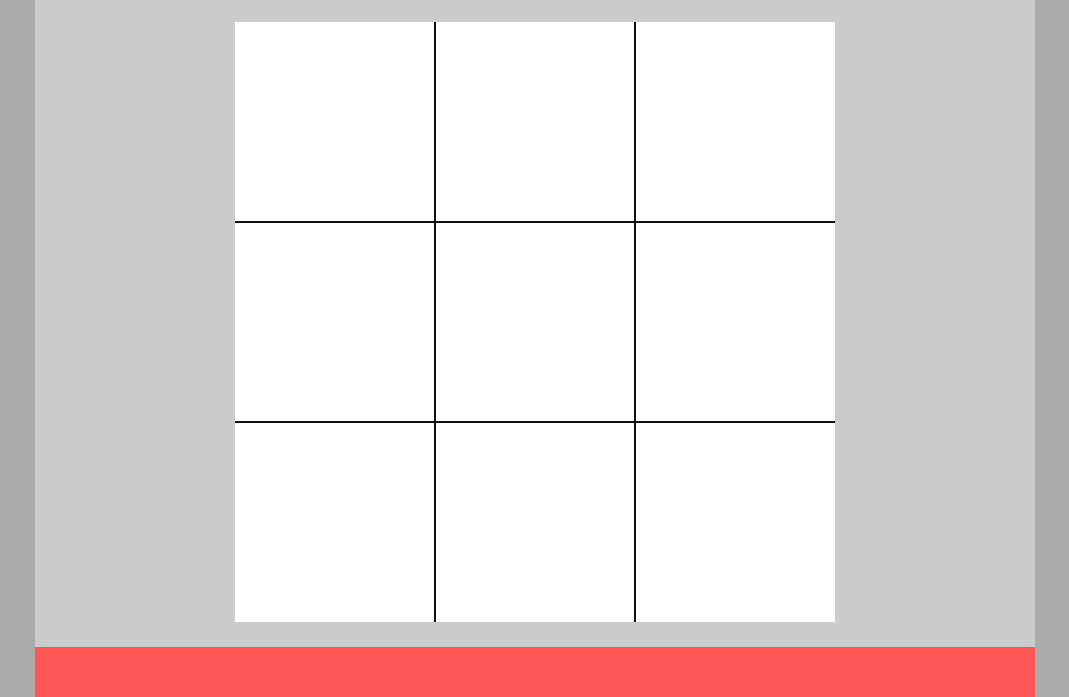
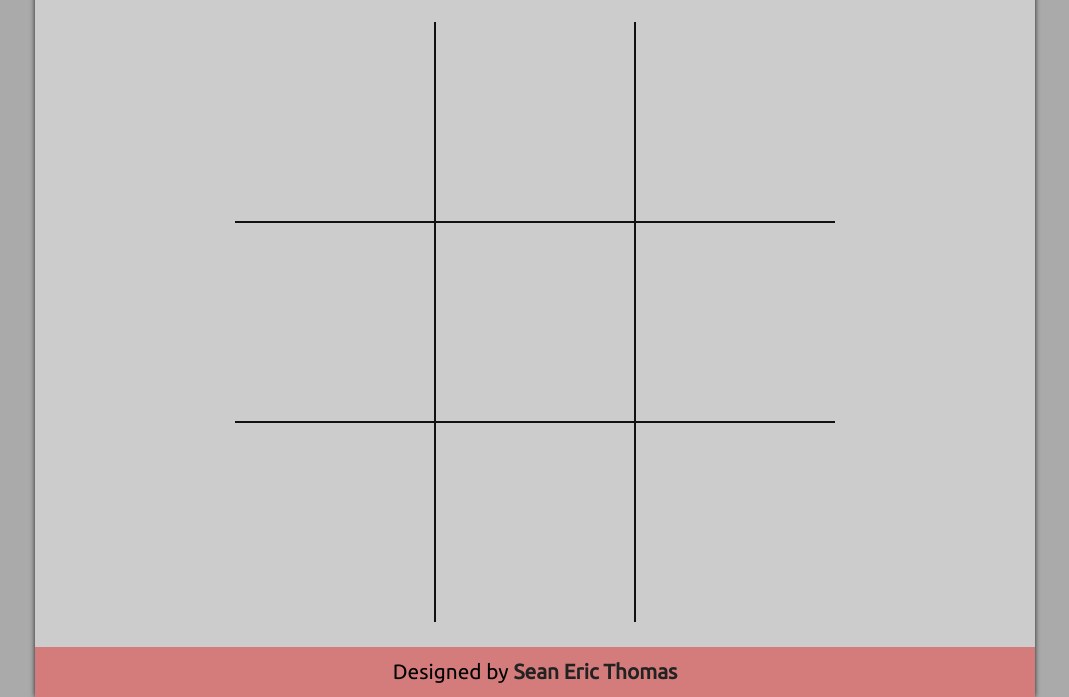
Before and after one commit to MongrelArchitect/tic-tac-toe, a website: page index.html in a window 1280 px wide. Shown: the part 103-800 px from the top of the page, without its empty margins (105-1174 px from the left). Drawn offline with Linux system fonts and the light colour scheme.

Commit message:
Tweak styling

```diff
--- a/index.html
+++ b/index.html
@@ -29,7 +29,14 @@
           <div class="grid-cell" data-index="8"></div>
         </div>
       </div>
-      <div class="footer"></div>
+      <div class="footer">
+        <p>
+          Designed by
+          <a target="_blank" href="http://www.seanericthomas.com"
+            >Sean Eric Thomas</a
+          >
+        </p>
+      </div>
     </div>
     <script src="./script.js"></script>
   </body>
--- a/styles/style.css
+++ b/styles/style.css
@@ -12,6 +12,7 @@ body {
 }
 
 .container {
+  box-shadow: 0 0 5px #222;
   display: grid;
   grid-template-rows: 100px 1fr 50px;
   height: 100%;
@@ -29,8 +30,20 @@ body {
 }
 
 .footer {
-  background: #f55;
+  align-items: center;
+  background: rgba(255, 80, 80, 0.5);
+  display: flex;
+  flex-direction: column;
+  font-size: 1.3rem;
   grid-area: 3 / 1 / 4 / 2;
+  justify-content: center;
+  text-align: center;
+}
+
+.footer  a {
+  color: #222;
+  font-weight: bold;
+  text-decoration: none;
 }
 
 .game {
@@ -40,7 +53,7 @@ body {
   gap: 2px;
   grid-template: repeat(3, 1fr) / repeat(3, 1fr);
   max-width: 600px;
-  width: 100%;
+  width: 95%;
 }
 
 .game-over {
@@ -71,7 +84,7 @@ body {
 
 .grid-cell {
   align-items: center;
-  background: #fff;
+  background: #ccc;
   cursor: pointer;
   display: flex;
   font-family: "Courier", monospace;
@@ -81,7 +94,8 @@ body {
 }
 
 .grid-cell:hover {
-  background: #eee;
+  background: #ee9;
+  outline: 2px solid #111
 }
 
 .header {
@@ -97,8 +111,9 @@ body {
 }
 
 .header > h1 {
-  font-size: 4rem;
+  font-size: min(18vw, 4rem);
   font-weight: bold;
+  text-align: center;
 }
 
 .hidden {
```
